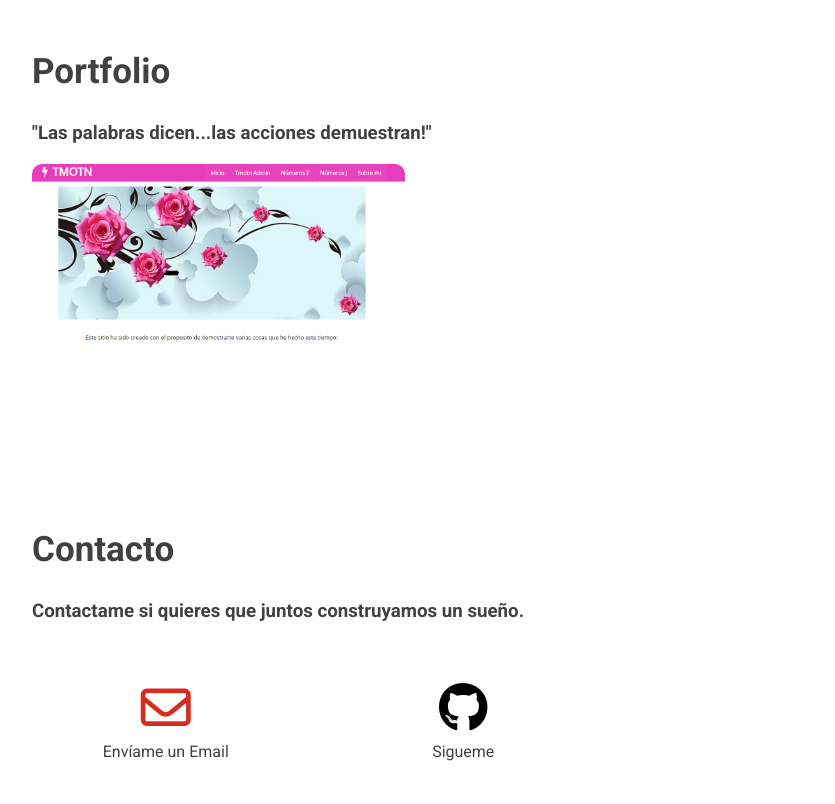
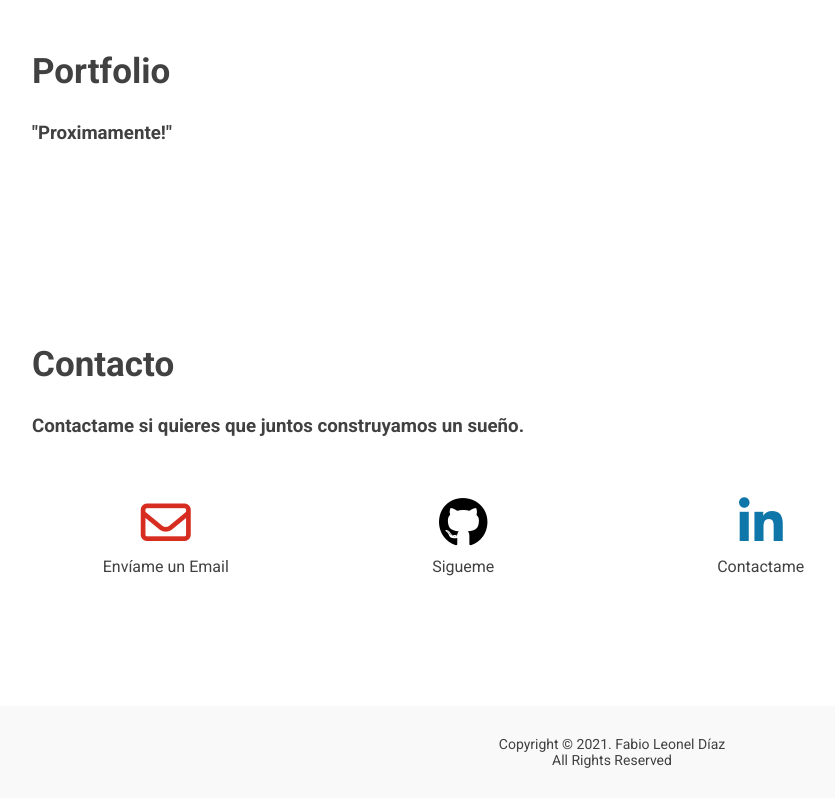
Before and after one commit to diazfabio18/diazfabio18.github.io, a plain HTML site: page index.html in a window 1280 px wide. Shown: the part 2100-2904 px from the top of the page, without its empty margins (28-863 px from the left). Drawn offline with nearby package versions, Linux system fonts and the light colour scheme.

Commit message:
changed portfolio

```diff
--- a/index.html
+++ b/index.html
@@ -212,11 +212,14 @@
     <section id="portfolio">
       <div class="container">
         <h2 class="section__title">Portfolio</h2>
-        <h3 class="section__subtitle">"Las palabras dicen...las acciones demuestran!"</h3>
+        <!-- <h3 class="section__subtitle">"Las palabras dicen...las acciones demuestran!"</h3> -->
+        <h3 class="section__subtitle">"Proximamente!"</h3>
+
         <div class="portfolio__grid">
 
         <div class="portfolio__item">
 
+           <!--
             <picture>
               <source type="image/jpeg" srcset="./projects/tmotn.png" />
               <img class="portfolio__img" alt="portfolio item" />
@@ -246,7 +249,8 @@
                 </a>
               </div>
             </div>
-          </div> <!--
+          </div> -->
+           <!--
 
           <div class="portfolio__item">
             <picture>
@@ -353,7 +357,7 @@
               <p>Follow Me</p>
             </div>
           </a> -->
-          <!-- <a
+           <a
             href="https://www.linkedin.com/in/diazfabio/"
             target="_blank"
             rel="noopener noreferrer"
@@ -363,9 +367,9 @@
               <i class="fab fa-linkedin-in"></i>
               <p>Contactame</p>
             </div>
-          </a> -->
+          </a>
 
-          <div class="LI-profile-badge"  data-version="v1" data-size="medium" data-locale="es_ES" data-type="horizontal" data-theme="light" data-vanity="fabio-leonel-diaz"><a class="LI-simple-link" href='https://ar.linkedin.com/in/fabio-leonel-diaz?trk=profile-badge'>Fabio Leonel Díaz</a></div>
+          <!-- <div class="LI-profile-badge"  data-version="v1" data-size="medium" data-locale="es_ES" data-type="horizontal" data-theme="light" data-vanity="fabio-leonel-diaz"><a class="LI-simple-link" href='https://ar.linkedin.com/in/fabio-leonel-diaz?trk=profile-badge'>Fabio Leonel Díaz</a></div> -->
 
         </div>
       </div>
```
